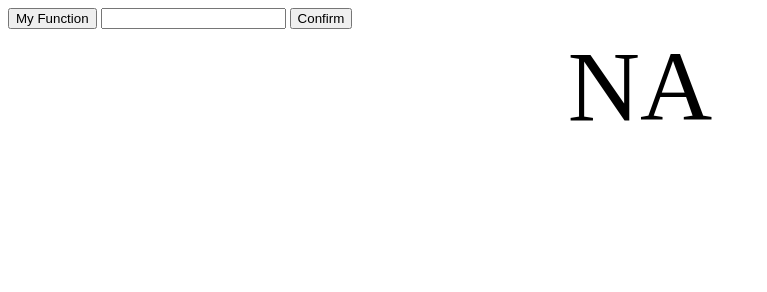
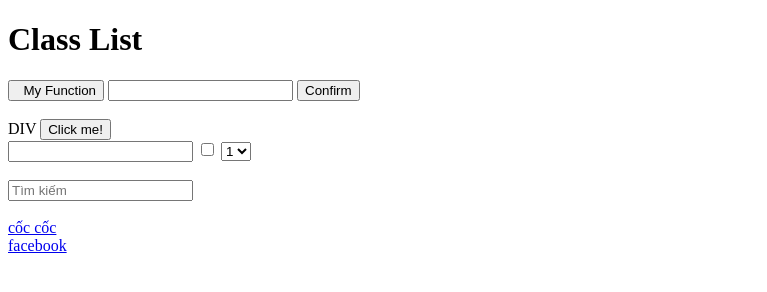
Before and after one commit to Thanhtung1998/JavaScript-Study, a plain HTML site: page index.html in a window 1280 px wide. Shown: the whole page, without its empty margins (0-767 px from the left). Drawn offline with Linux system fonts and the light colour scheme.

Commit message:
Finally Html

```diff
--- a/index.html
+++ b/index.html
@@ -2,6 +2,7 @@
 <html>
     <head>
         <meta charset="UTF-8">
+        <meta name="viewport" content="width=device-width, initial-scale=1">
         <title>Test</title>
         <link rel="stylesheet">
         <style>
@@ -10,14 +11,54 @@
                 text-align: center;
                 position: relative;
             }
+            .red{
+            color: red;
+            }
+            ul{
+                display: none;
+            }
+            input:focus ~ ul {
+                display: block;
+            }
 
         </style>
     </head>
     <body>
-        <button onclick="MyFunction()">My Function</button>
+        <div class="box box-2"><h1>Class List</h1></div>
+        <button onclick="MyFunction()">&nbsp My Function</button>
         <input id="input" type="text"/>
         <button class="submit" type="submit" onclick="return onFormSubmit()">Confirm</button>
-        <div id="root">NA</div>
+        <div id="root"></div>
+        <br>
+        <div1>DIV
+            <button id="btn">Click me!</button>
+            <!-- Sự kiện nổi bọt -->
+            <!-- Sự kiện click bên trong nổi ra bên ngoài thẻ ngoài cùng -->
+        </div1>
+        <br>
+        <div>
+            <input type='text1'>
+            <input type="checkbox">
+            <select>
+                <option value="1">1</option>
+                <option value="2">2</option>
+                <option value="3">3</option>
+                <option value="4">4</option>
+            </select>
+        </div>
+        <br />
+        <div>
+        <input placeholder="Tìm kiếm" />
+        <ul>
+            <li>Javascript</li>
+            <li>Ruby</li>
+            <li>Python</li>
+        </ul>
+        </div>
+        <br />
+        <a href="https://coccoc.com/search">cốc cốc</a>
+        <br>
+        <a href="https://www.facebook.com/">facebook</a>
         <script src="app.js"></script>
     </body>
 
```
